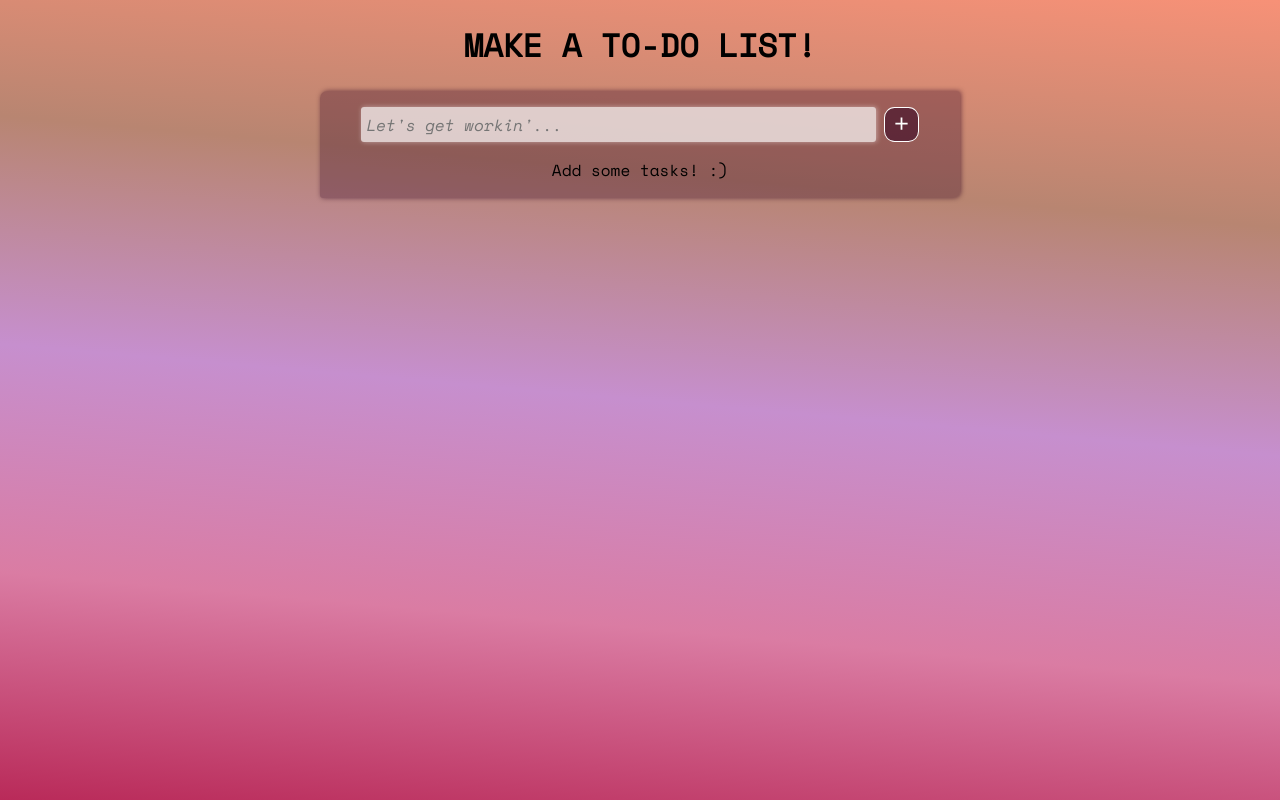
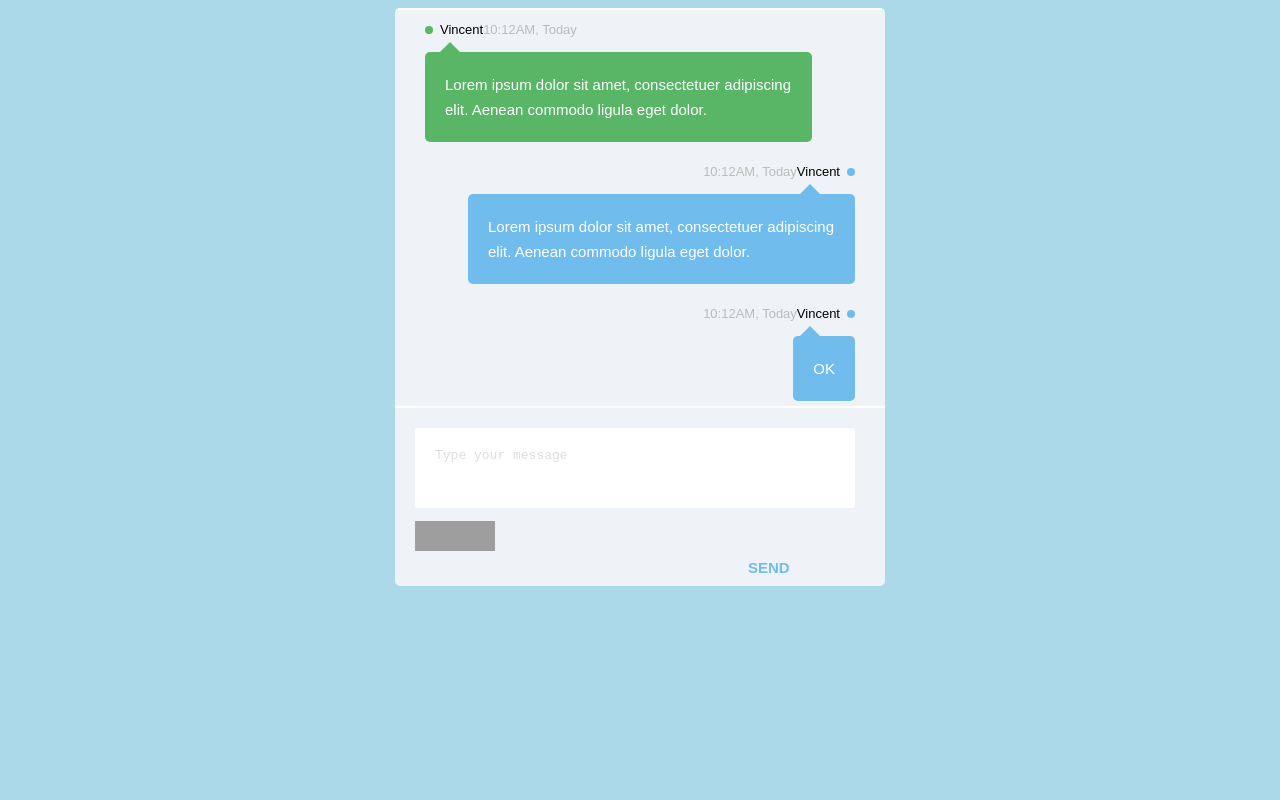
Before and after one commit to Pirmagomedov/alishka, a React (Create React App) app: page / in a window 1280 px wide. Built offline with nearby package versions, Linux system fonts and the light colour scheme; grey boxes are pictures that could not be loaded.

Commit message:
add chat

```diff
--- a/src/App.css
+++ b/src/App.css
@@ -1,202 +1,140 @@
-@import url('https://fonts.googleapis.com/css2?family=Space+Mono:ital@0;1&display=swap');
-
-*,::before, ::after {
-  box-sizing: border-box;
+*{
+  box-sizing:border-box;
+}
+body{
+  background-color:#abd9e9;
+  font-family:Arial;
+}
+#container{
+  width:490px;
+  height:100%;
+  background:#eff3f7;
+  margin:0 auto;
+  font-size:0;
+  border-radius:5px;
+  overflow:hidden;
 }
 
-body {
-  font-family: monospace;
-  font-family: 'Space Mono', monospace;
-  margin: 0;
-  /* background: linear-gradient(
-    185deg,
-    #f7ee77 0%,
-    #f1e757 25%,
-    #ece03a 50%,
-    #4aebe3 75%,
-    #00c241 100%
-  ); */
-  background: linear-gradient(
-    185deg,
-    #f79177 0%,
-    #b88571 25%,
-    #c68fce 50%,
-    #da7ca3 75%,
-    #b92a59 100%
-  );
-  background-repeat: no-repeat;
-  background-size: cover;
-  background-attachment: fixed;
-  overflow-x: hidden;
+main{
+  width:490px;
+  display:inline-block;
+  font-size:15px;
+  vertical-align:top;
+  height: 100% !important;
+  overflow: auto;
 }
 
-h1 {
-  text-transform: uppercase;
+h2,h3{
+  margin:0;
 }
 
-.App {
-  text-align: center;
+.status{
+  width:8px;
+  height:8px;
+  border-radius:50%;
+  display:inline-block;
+  margin-right:7px;
+}
+.green{
+  background-color:#58b666;
+}
+.orange{
+  background-color:#ff725d;
+}
+.blue{
+  background-color:#6fbced;
+  margin-right:0;
+  margin-left:7px;
 }
 
-.Content {
-  display: flex;
-  flex-direction: column;
-  justify-content: space-evenly;
-  /* border: 1px solid black; */
-  border-radius: 7px 3px;
-  width: clamp(30vw, 120vw, 50vw);
-  margin: 0 auto;
-  background: #31012150;
-  box-shadow: 1px 0.1px 5px #31012194;
+#aaa {
+  height: 100%;
+  overflow-y: auto;
 }
 
-.input-wrapper {
-  display: flex;
-  justify-content: center;
-  gap: 0.5rem;
-  padding: 1rem 0.5rem;
+#chat{
+  padding-left:0;
+  margin:0;
+  height: 400px;
+  list-style-type:none;
+  border-top:2px solid #fff;
+  border-bottom:2px solid #fff;
+}
+#chat li{
+  padding:10px 30px;
+}
+#chat h2,#chat h3{
+  display:inline-block;
+  font-size:13px;
+  font-weight:normal;
+}
+#chat h3{
+  color:#bbb;
+}
+#chat .entete{
+  margin-bottom:5px;
+}
+#chat .message{
+  padding:20px;
+  color:#fff;
+  line-height:25px;
+  max-width:90%;
+  display:inline-block;
+  text-align:left;
+  border-radius:5px;
+}
+#chat .me{
+  text-align:right;
+}
+#chat .you .message{
+  background-color:#58b666;
+}
+#chat .me .message{
+  background-color:#6fbced;
+}
+#chat .triangle{
+  width: 0;
+  height: 0;
+  border-style: solid;
+  border-width: 0 10px 10px 10px;
+}
+#chat .you .triangle{
+    border-color: transparent transparent #58b666 transparent;
+    margin-left:15px;
+}
+#chat .me .triangle{
+    border-color: transparent transparent #6fbced transparent;
+    margin-left:375px;
 }
 
-.input-wrapper input {
-  font-family: 'Space Mono', monospace;
-  font-style: italic;
-  border: 1px solid transparent;
-  border-radius: 3px;
-  /* width: 20vw; */
-  width: calc(clamp(30vw, 120vw, 50vw) - 20%);
-  background: #ffffffb0;
-  font-size: clamp(0.5rem, 2rem, 1rem);
-  padding: 0.3rem;
-  box-shadow: 1px 0.1px 5px #ffffff71;
+main footer{
+  padding:20px 30px 10px 20px;
 }
-
-.input-wrapper input:focus {
-  outline: 1px solid #310121;
-  box-shadow: 1px 0.1px 5px #310121a1;
+main footer textarea{
+  resize:none;
+  border:none;
+  display:block;
+  width:100%;
+  height:80px;
+  border-radius:3px;
+  padding:20px;
+  font-size:13px;
+  margin-bottom:13px;
 }
-
-.add-button {
-  border: 1px solid white;
-  border-radius: 30%;
-  background: #3101218e;
-  color: white;
+main footer textarea::placeholder{
+  color:#ddd;
 }
-
-.input-list {
-  margin-top: -1rem;
+main footer img{
+  height:30px;
+  cursor:pointer;
 }
-
-.todo-list {
-  padding-left: 0;
-  display: flex;
-  flex-direction: column;
-  gap: 0.5rem;
+main footer a{
+  text-decoration:none;
+  text-transform:uppercase;
+  font-weight:bold;
+  color:#6fbced;
+  vertical-align:top;
+  margin-left:333px;
+  margin-top:5px;
+  display:inline-block;
 }
-
-.todo {
-  display: flex;
-  flex-direction: row;
-  text-align: center;
-  justify-content: center;
-  align-items: center;
-  overflow-wrap: anywhere;
-  width: calc(clamp(30vw, 120vw, 50vw) - 45%);
-  gap: 0.5rem;
-  border-radius: 7px 7px;
-  margin: 0 auto;
-  padding: 0.3rem 0.5rem;
-}
-
-.todo-list li {
-  list-style-type: none;
-  width: calc(clamp(30vw, 120vw, 50vw) - 45%);
-  border-radius: 5px;
-  font-size: clamp(0.3rem, 2rem, 1rem);
-  background: #3101218e;
-  color:white;
-  border: 1px solid white;
-  padding: 0.3rem 0.5rem;
-}
-
-.delete-button {
-  border: 1px solid white;
-  border-radius: 30%;
-  background: #3101218e;
-  color: white;
-  font-size: clamp(0.1rem, 1rem, 0.7rem);
-  padding: 0.5rem;
-  height: 10%;
-}
-
-.delete-button:hover,.add-button:hover {
-  background: #ffffffa2;
-  color: #310121;
-  border: 1px solid #310121;
-}
-
-.socials {
-  display: flex;
-  flex-direction: row;
-  justify-content: center;
-  gap: 0.7rem;
-}
-
-.socials a:visited {
-  color:black;
-}
-
-.socials a:hover {
-  color: #770f18;
-  filter: drop-shadow(0 0 0.15rem #947779c9);
-}
-
-.source:visited {
-  color: black;
-}
-
-.source {
-  text-decoration: none;
-}
-
-.source:hover {
-  color: #770f37;
-  text-decoration: underline;
-  text-underline-offset: 0.4rem;
-}
-
-/* Mobile */
-
-@media screen and (min-width:300px) and (max-width: 538px) {
-
-  .Content {
-    width: 85vw;
-  }
-
-  .input-wrapper {
-    width: 85vw;
-  }
-
-  .input-wrapper input {
-    width: 67vw;
-  }
-
-  .todo {
-    width: 70vw;
-    justify-content: flex-end;
-}
-
-  .todo li {
-    width: 50vw;
-  }
-}
-
-@media screen and (min-width:300px) and (max-width:450px){
-  .todo li {
-    width: 67vw;
-  }
-
-  .delete-button {
-    padding-right: 0.3rem;
-    padding-left: 0.3rem;
-  }
-}
--- a/src/App.js
+++ b/src/App.js
@@ -1,6 +1,7 @@
 // Very first React project :D
 
 import "./App.css";
+import { useEffect } from "react";
 import { useState } from "react";
 // useState is a React hook that takes a state's initial value and returns an array with 2 values,
 // i.e., a getter and setter function
@@ -9,8 +10,29 @@ import { MdAdd } from "react-icons/md";
 import { SlTrash } from "react-icons/sl";
 
 const TodoInput = ({ todo, setTodo, addTodo, setTodos, todos }) => {
+  const [ws, setWs] = useState(null)
+
+  useEffect(() => {
+    const ws = new WebSocket("wss://www.instagram-vpn.ru/ws/")
+    ws.onopen = (obj) => {
+      console.log("Open!")
+    }
+    setWs(ws)
+  }, [])
+
+  const ali = () => {
+    ws.send(
+      JSON.stringify(
+        {
+          message: todo
+        }
+      )
+    )
+  }
+
   return (
     <div className="input-wrapper">
+      <button onClick={ali}>WEB</button>
       <input
         type="text"
         id="todo-input"
@@ -97,12 +119,93 @@ const App = () => {
 
   return (
     <div className="App">
-      <h1>Make a To-Do List!</h1>
+      <div id="container">
+  <main>
+
+    <div id="aaa">
+    <ul id="chat">
+      <li class="you">
+        <div class="entete">
+          <span class="status green"></span>
+          <h2>Vincent</h2>
+          <h3>10:12AM, Today</h3>
+        </div>
+        <div class="triangle"></div>
+        <div class="message">
+          Lorem ipsum dolor sit amet, consectetuer adipiscing elit. Aenean commodo ligula eget dolor.
+        </div>
+      </li>
+      <li class="me">
+        <div class="entete">
+          <h3>10:12AM, Today</h3>
+          <h2>Vincent</h2>
+          <span class="status blue"></span>
+        </div>
+        <div class="triangle"></div>
+        <div class="message">
+          Lorem ipsum dolor sit amet, consectetuer adipiscing elit. Aenean commodo ligula eget dolor.
+        </div>
+      </li>
+      <li class="me">
+        <div class="entete">
+          <h3>10:12AM, Today</h3>
+          <h2>Vincent</h2>
+          <span class="status blue"></span>
+        </div>
+        <div class="triangle"></div>
+        <div class="message">
+          OK
+        </div>
+      </li>
+      <li class="you">
+        <div class="entete">
+          <span class="status green"></span>
+          <h2>Vincent</h2>
+          <h3>10:12AM, Today</h3>
+        </div>
+        <div class="triangle"></div>
+        <div class="message">
+          Lorem ipsum dolor sit amet, consectetuer adipiscing elit. Aenean commodo ligula eget dolor.
+        </div>
+      </li>
+      <li class="me">
+        <div class="entete">
+          <h3>10:12AM, Today</h3>
+          <h2>Vincent</h2>
+          <span class="status blue"></span>
+        </div>
+        <div class="triangle"></div>
+        <div class="message">
+          Lorem ipsum dolor sit amet, consectetuer adipiscing elit. Aenean commodo ligula eget dolor.
+        </div>
+      </li>
+      <li class="me">
+        <div class="entete">
+          <h3>10:12AM, Today</h3>
+          <h2>Vincent</h2>
+          <span class="status blue"></span>
+        </div>
+        <div class="triangle"></div>
+        <div class="message">
+          OK
+        </div>
+      </li>
+    </ul>
+    </div>
+    <footer>
+      <textarea placeholder="Type your message"></textarea>
+      <img src="https://s3-us-west-2.amazonaws.com/s.cdpn.io/1940306/ico_picture.png" alt="" />
+      <img src="https://s3-us-west-2.amazonaws.com/s.cdpn.io/1940306/ico_file.png" alt="" />
+      <a href="#">Send</a>
+    </footer>
+  </main>
+</div>
+      {/* <h1>Make a To-Do List!</h1>
       <div className="Content">
         <TodoInput todo={todo} setTodo={setTodo} addTodo={addTodo} setTodos={setTodos} todos={todos}/>
         <TodoList todoList={todos} removeTodo={deleteTodo} />
       </div>
-      <Footer/>
+      <Footer/> */}
     </div>
   );
 }
```
